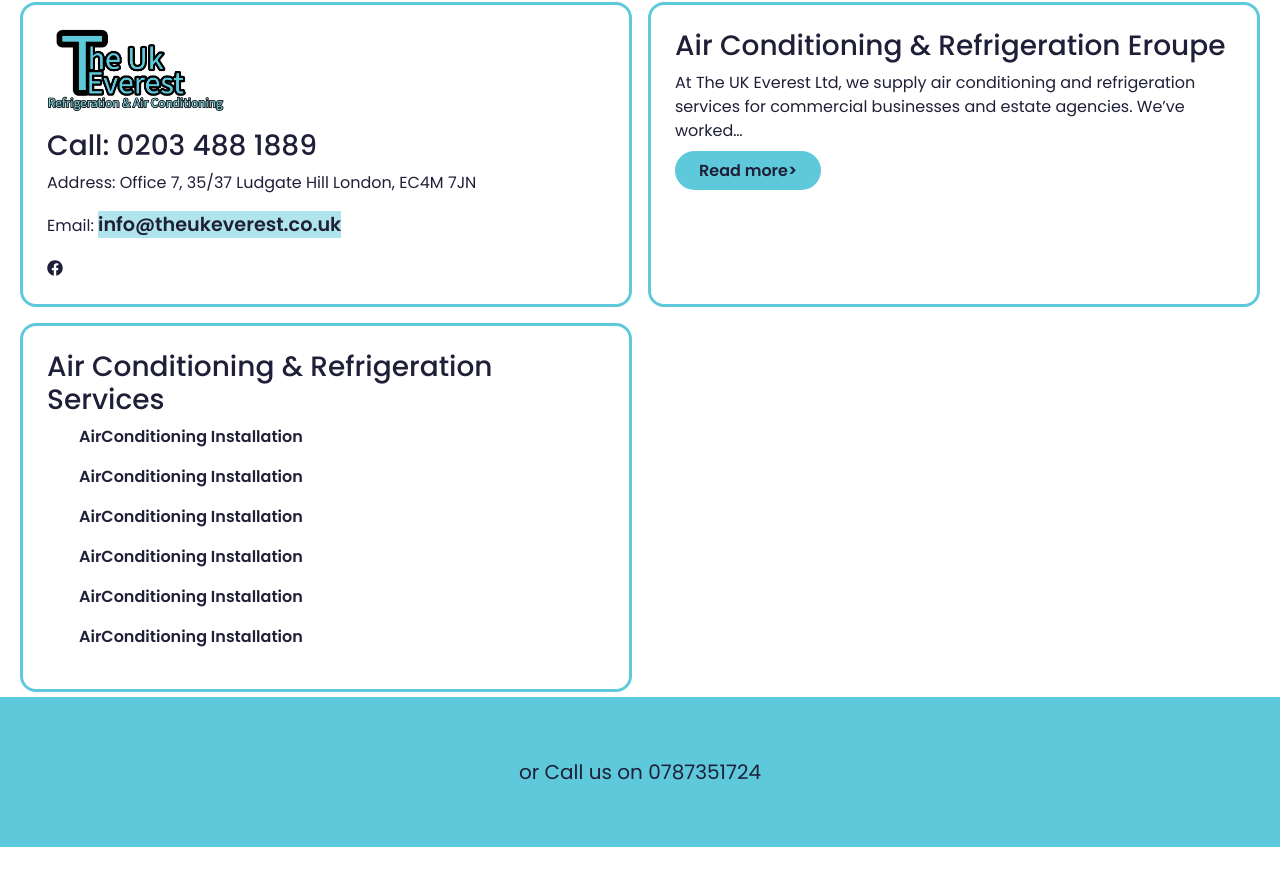
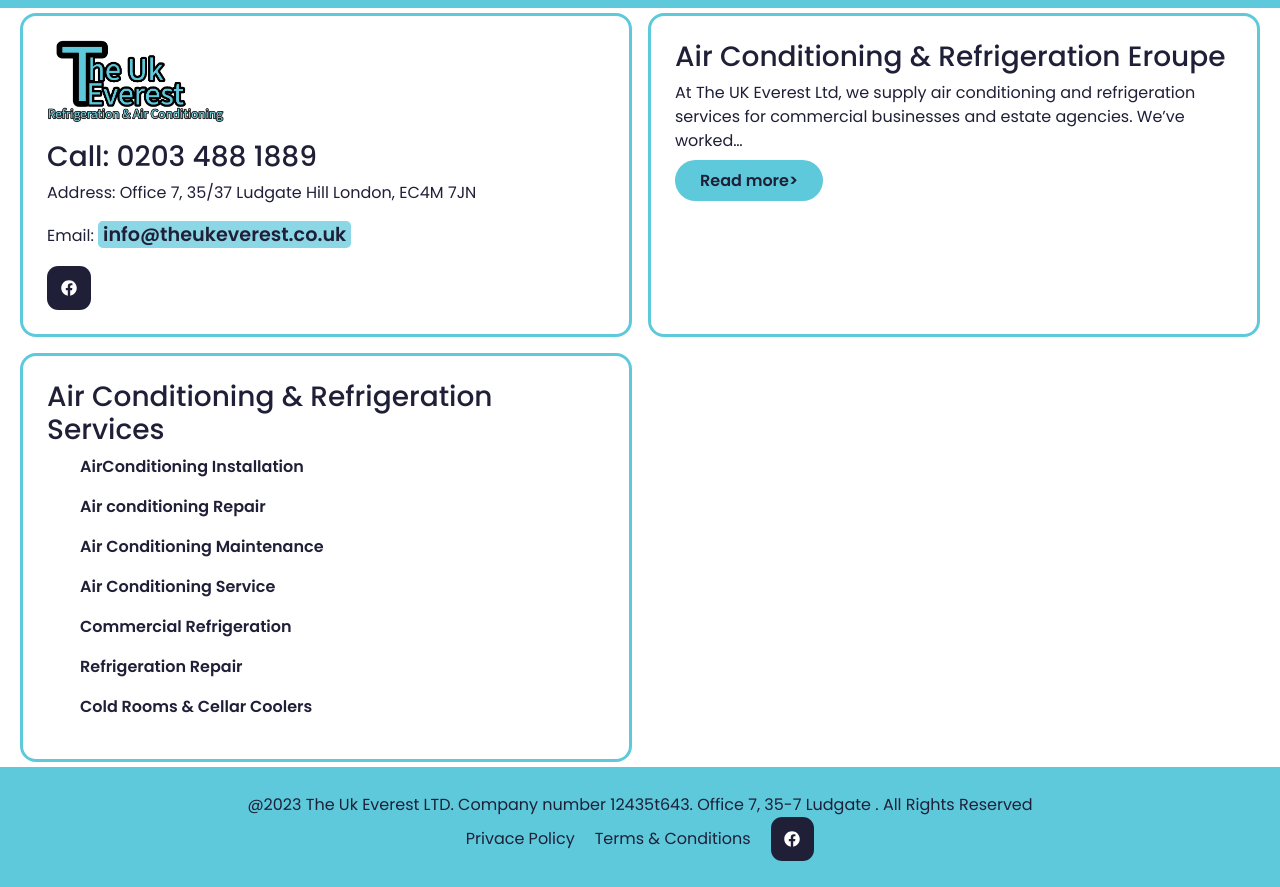
Before and after one commit to mrkamin/theukeverest.co.uk-react, a React (Create React App) app: page / in a window 1280 px wide. Shown: the part 1785-2672 px from the top of the page. Before the commit the page ends 2632 px from the top, so only its background shows below. Built offline with nearby package versions, Linux system fonts and the light colour scheme.

Commit message:
make footer responsive

```diff
--- a/src/App.css
+++ b/src/App.css
@@ -1,7 +1,7 @@
 @import url("https://fonts.googleapis.com/css2?family=Poppins:wght@300;400;500;600&display=swap");
 
 :root {
-  --brand-color: #5dc8db7a;
+  --brand-color: #5dc8dbb6;
 }
 
 * {
@@ -19,12 +19,22 @@
   background-color: var(--brand-color);
   font-size: larger;
   font-weight: 700;
+  border: none;
+  border-radius: 0.3rem;
+  padding:  0 5px;
 }
 
 a {
   text-decoration: none;
   font-weight: 900;
   color: #1f1f38;
+  border: 1px solid transparent;
+}
+
+a:hover {
+  background-color: transparent;
+  border-color: var(--brand-color);
+  color: var(--brand-color);
 }
 
 li {
--- a/src/components/Header/NavUperHead.js
+++ b/src/components/Header/NavUperHead.js
@@ -42,12 +42,15 @@
                     Contact Us
                   </Link>
                 </li>
-                <li className="footer-socials d-flex nav-link bg-white rounded-5 fw-medium justify-content-center align-items-center gap-3">
+                <li className=" d-flex nav-link bg-white rounded-5 fw-medium justify-content-center align-items-center gap-3">
                   <p className="p-0 m-0">0797578699</p>
+                </li>
+                <li className="nav-item px-1">
                   <a
                     href="https://www.facebook.com/mrkamin2"
                     target="_blank"
                     rel="noopener noreferrer"
+                    className="footer-socials"
                   >
                     <FaFacebook />
                   </a>
--- a/src/components/hero/Footer.js
+++ b/src/components/hero/Footer.js
@@ -14,12 +14,7 @@
       </div>
       <div className="HomeSectionThree gap-3">
         <div className="homeSectionThreeItem p-4 text-start d-flex flex-column justify-content-start align-items-start">
-          <img
-            src={IMG1}
-            alt="logo2"
-            height={100}
-            className="pb-3 logoimage"
-          />
+          <img src={IMG1} alt="logo2" height={100} className="pb-3 logoimage" />
           <h3>Call: 0203 488 1889</h3>
           <p className="text-align-justify">
             Address: Office 7, 35/37 Ludgate Hill London, EC4M 7JN
@@ -31,6 +26,7 @@
             href="https://www.facebook.com/mrkamin2"
             target="_blank"
             rel="noopener noreferrer"
+            className="footer-socials"
           >
             <FaFacebook />
           </a>
@@ -56,34 +52,51 @@
             </li>
             <li>
               <Link to="about-us" className="">
-                AirConditioning Installation
+                Air conditioning Repair
               </Link>
             </li>
             <li>
               <Link to="about-us" className="">
-                AirConditioning Installation
+                Air Conditioning Maintenance
               </Link>
             </li>
             <li>
               <Link to="about-us" className="">
-                AirConditioning Installation
+                Air Conditioning Service
               </Link>
             </li>
             <li>
               <Link to="about-us" className="">
-                AirConditioning Installation
+                Commercial Refrigeration
               </Link>
             </li>
             <li>
               <Link to="about-us" className="">
-                AirConditioning Installation
+                Refrigeration Repair
+              </Link>
+            </li>
+            <li>
+              <Link to="about-us" className="">
+                Cold Rooms & Cellar Coolers
               </Link>
             </li>
           </ul>
         </div>
       </div>
-      <div className="footer-container d-flex flex-column align-items-center justify-content-center">
-        <p className="fs-5 p-0 m-0">or Call us on 0787351724</p>
+      <div className="footer-container2 d-flex align-items-center justify-content-between px-5">
+        <p className="p-0 m-0">@2023 The Uk Everest LTD. Company number 12435t643. Office 7, 35-7 Ludgate . All Rights Reserved</p>
+        <div className="d-flex align-items-center gap-5 footer-social-2">
+        <p className="p-0 m-0">Privace Policy</p>
+        <p className="p-0 m-0">Terms & Conditions</p>
+        <a
+            href="https://www.facebook.com/mrkamin2"
+            target="_blank"
+            rel="noopener noreferrer"
+            className="footer-socials"
+          >
+            <FaFacebook />
+          </a>
+          </div>
       </div>
     </>
   );
--- a/src/components/hero/home.css
+++ b/src/components/hero/home.css
@@ -63,6 +63,27 @@
   background-color: #5dc9db;
 }
 
+.footer-socials {
+  display: flex;
+  background-color: #1f1f38 ;
+  color: #fff;
+  padding: 0.8rem;
+  border-radius: 0.7rem;
+  border: 1px solid transparent;
+}
+
+.footer-socials:hover {
+  background: transparent;
+  color: #1f1f38;
+  border-color: #1f1f38;
+}
+
+.footer-container2 {
+  height: 50px;
+  background-color: #5dc9db;
+}
+
+
 @media screen and (max-width: 1366px) {
   .banner-img {
     height: 380px;
@@ -88,6 +109,15 @@
     grid-template-columns: 1fr 1fr;
     padding: 5px 20px;
   }
+  .footer-container2 {
+    height: 120px;
+    flex-direction: column;
+    justify-content: center !important;
+  }
+
+  .footer-social-2 {
+    gap: 20px !important;
+  }
 
 }
 
@@ -103,6 +133,7 @@
   }
 
   .swiper-slide {
+    height: 80px !important;
     display: grid;
     grid-template-columns: 1fr 1fr;
   }
@@ -158,6 +189,13 @@
     display: grid;
     grid-template-columns: 1fr;
   }
+  .footer-container2 {
+    height: 150px;
+  }
+
+  .footer-social-2 {
+    gap: 5px !important;
+  }
 }
 @media screen and (max-width: 339px) {
   .banner-img {
@@ -166,6 +204,15 @@
 
   .overlay {
     height: 430px;
+  }
+  .footer-container2 {
+    height: 250px;
+  }
+
+  .footer-social-2 {
+    flex-direction: column;
+    gap: 5px !important;
+    padding-bottom: 5px;
   }
 }
 @media screen and (max-width: 300px) {
@@ -211,6 +258,11 @@
     height: 70px;
     text-align: left ;
   }
+  .footer-container2 {
+    height: 300px;
+    background-color: #5dc9db;
+    margin-top: 10px;
+  }
 }
 @media screen and (max-width: 264px) {
   .banner-img {
@@ -219,6 +271,20 @@
 
   .overlay {
     height: 490px;
+  }
+
+  .footer-container2 {
+    height: 400px;
+    background-color: #5dc9db;
+    flex-direction: column;
+    margin-top: 5px;
+    padding-top: 20px;
+  }
+
+  .footer-social-2 {
+    flex-direction: column;
+    gap: 5px !important;
+    padding-bottom: 5px;
   }
 }
 @media screen and (max-width: 240px) {
@@ -268,4 +334,16 @@
   .email {
     font-size: 13px;
   }
+  .footer-container2 {
+    height: 410px;
+    background-color: #5dc9db;
+    flex-direction: column;
+    margin-top: 5px;
+  }
+
+  .footer-social-2 {
+    flex-direction: column;
+    gap: 5px !important;
+    padding-bottom: 5px;
+  }
 }
```
